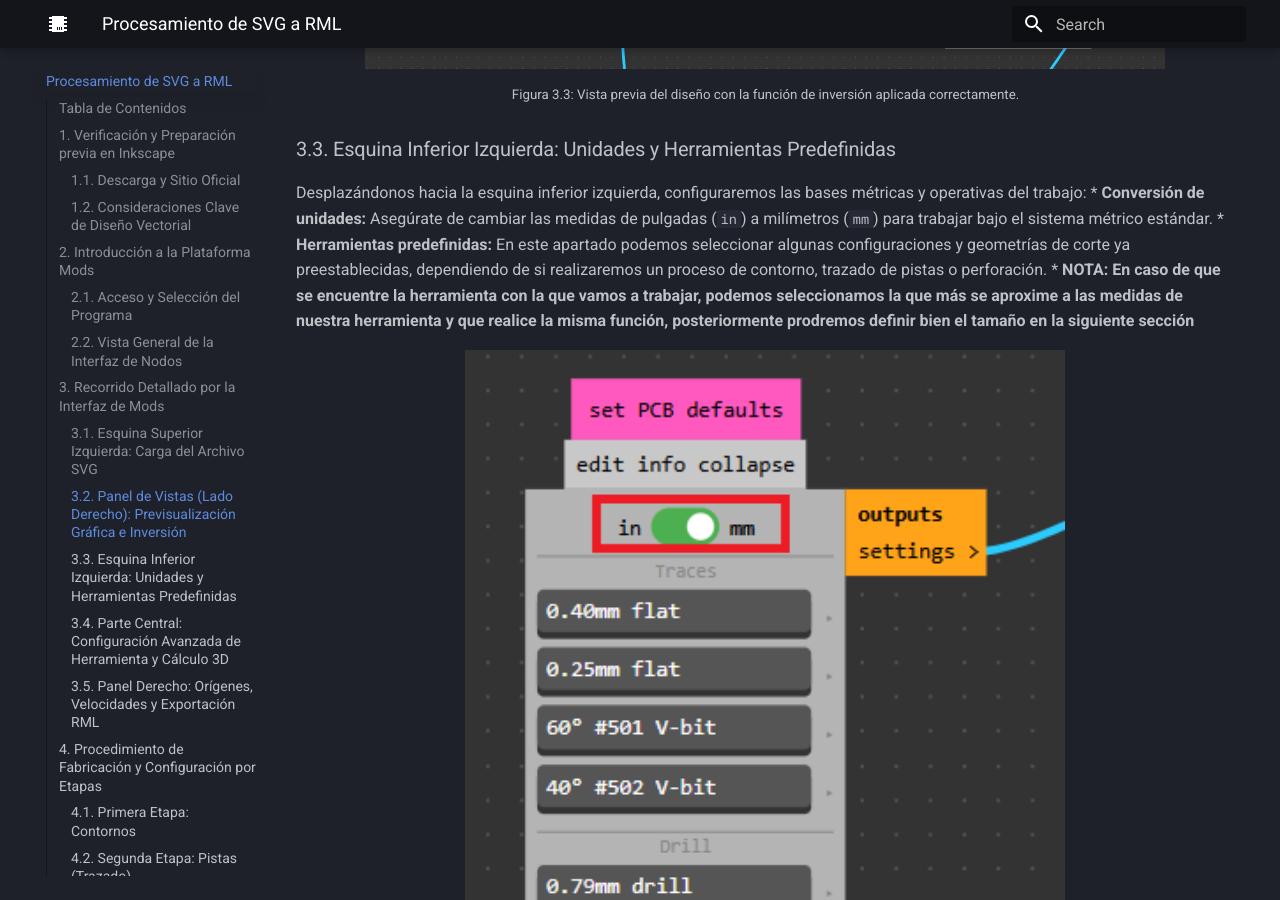
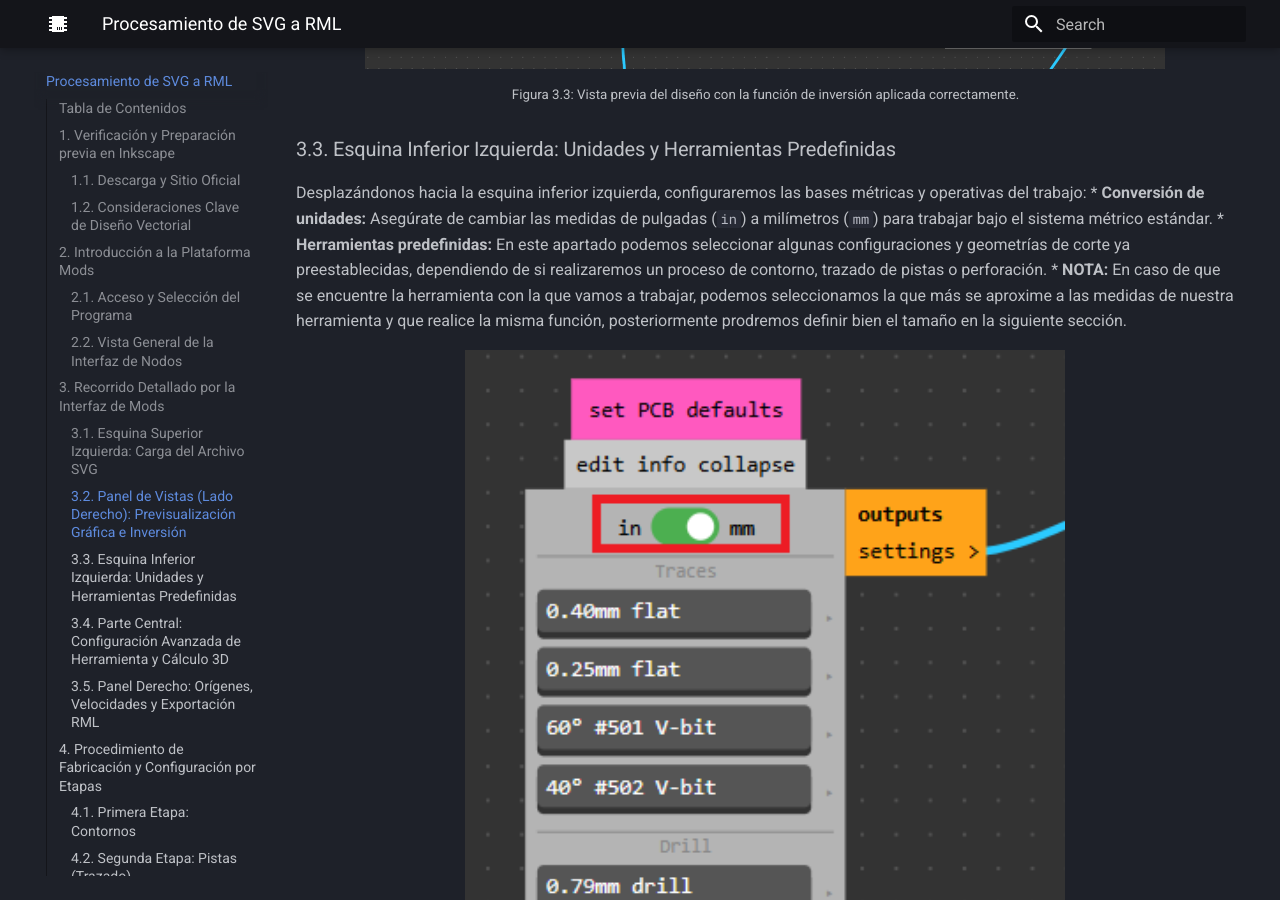
Before and after one commit to Joy-2307/Producci-n-Electr-nica-JIGR, an MkDocs documentation site: the page built from docs/Mods CE.md, in a window 1280 px wide and 900 px high, scrolled down 5633 px. Built offline with MkDocs 1.6.1 and Material for MkDocs 9.7.7, drawn with Linux system fonts in a browser that asks for light colours.

Commit message:
Update Mods CE.md

```diff
--- a/docs/Mods CE.md
+++ b/docs/Mods CE.md
@@ -106,7 +106,7 @@
 Desplazándonos hacia la esquina inferior izquierda, configuraremos las bases métricas y operativas del trabajo:
 * **Conversión de unidades:** Asegúrate de cambiar las medidas de pulgadas (`in`) a milímetros (`mm`) para trabajar bajo el sistema métrico estándar.
 * **Herramientas predefinidas:** En este apartado podemos seleccionar algunas configuraciones y geometrías de corte ya preestablecidas, dependiendo de si realizaremos un proceso de contorno, trazado de pistas o perforación.
-* **NOTA: En caso de que se encuentre la herramienta con la que vamos a trabajar, podemos seleccionamos la que más se aproxime a las medidas de nuestra herramienta y que realice la misma función, posteriormente prodremos definir bien el tamaño en la siguiente sección**
+* **NOTA:** En caso de que se encuentre la herramienta con la que vamos a trabajar, podemos seleccionamos la que más se aproxime a las medidas de nuestra herramienta y que realice la misma función, posteriormente prodremos definir bien el tamaño en la siguiente sección.
 
 <p align="center">
   <img src="../recursos/imgs/mods_esquina_inferior_izquierda.png" alt="Configuración de unidades en mm y herramientas predefinidas en la esquina inferior izquierda" width="600"><br>
```
